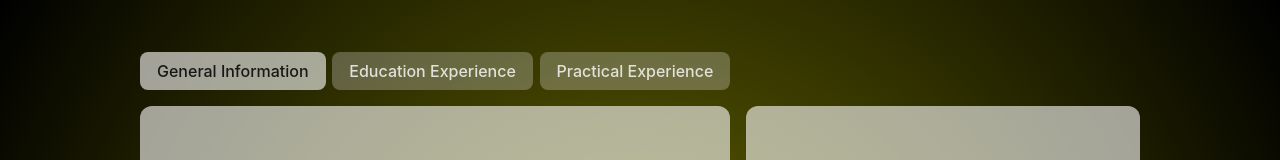
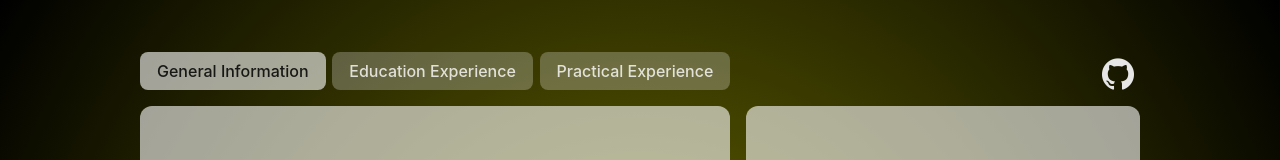
Before and after one commit to MaartenSlebos/cv, a React (Vite) app: page / in a window 1280 px wide. Shown: the top 160 px of the page. Built offline with nearby package versions, Linux system fonts and the light colour scheme.

Commit message:
add github link

```diff
--- a/package.json
+++ b/package.json
@@ -11,7 +11,8 @@
   },
   "dependencies": {
     "react": "^19.0.0",
-    "react-dom": "^19.0.0"
+    "react-dom": "^19.0.0",
+    "react-icons": "^5.5.0"
   },
   "devDependencies": {
     "@eslint/js": "^9.22.0",
--- a/src/App.css
+++ b/src/App.css
@@ -252,3 +252,23 @@ input:focus {
 .edit-btn:hover {
   background-color: rgba(255, 255, 255, 0.4);
 }
+
+#github-link-row {
+  grid-column: 2 / 3;
+  grid-row: 1 / 2;
+  display: flex;
+  justify-content: end;
+  align-items: end;
+}
+
+#github-logo {
+  width: 32px;
+  height: 32px;
+  filter: invert(0.9);
+  margin-right: 6px;
+}
+
+#github-link {
+  display: flex;
+  align-items: center;
+}
--- a/src/App.jsx
+++ b/src/App.jsx
@@ -2,6 +2,7 @@ import './App.css';
 import { useState, useEffect } from 'react';
 import ButtonGroup from './components/ButtonGroup.jsx';
 import FormRenderer from './components/FormRenderer.jsx';
+import githublogo from './assets/github.png';
 
 function EditableSection({ title, data, fields, onSave }) {
   const [isEditing, setIsEditing] = useState(false);
@@ -127,6 +128,7 @@ function App() {
           setActiveForm={setActiveForm}
           setActiveButton={setActiveButton}
         />
+        <div id="github-link-row"> <a href="https://github.com/MaartenSlebos" target="_blank" rel="noopener noreferrer" id="github-link"><img src={githublogo} id="github-logo"></img></a></div>
         <div id="left-card-row">
           <div id="left-card">
             <FormRenderer
--- a/src/index.css
+++ b/src/index.css
@@ -31,6 +31,7 @@ a {
   font-weight: 500;
   color: #646cff;
   text-decoration: inherit;
+  margin: 0;
 }
 a:hover {
   color: #535bf2;
```
Also changed, not shown: src/assets/github.png (added), 1 other file (tests, documents, lock files or other folders).
